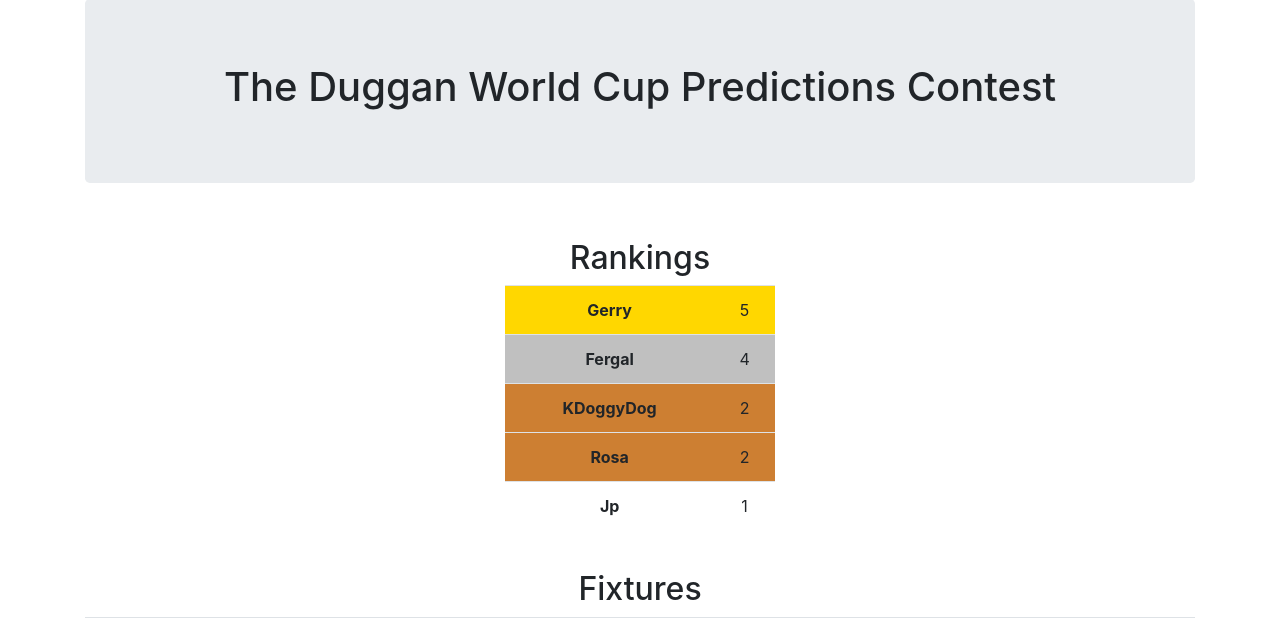
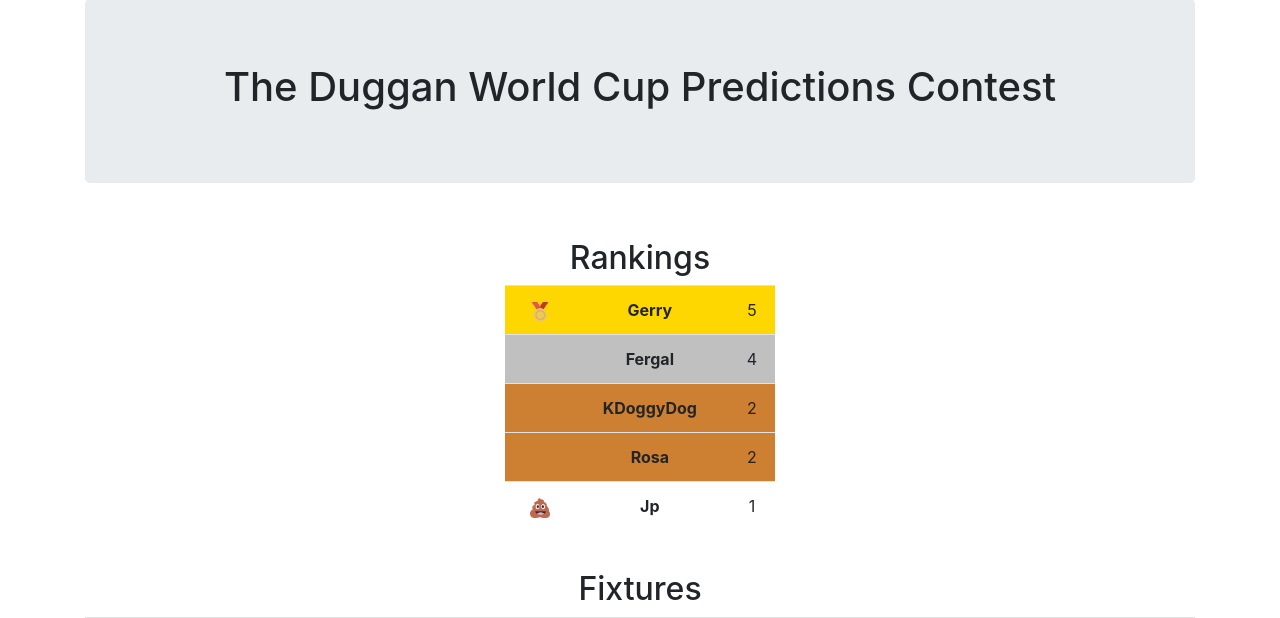
Before and after one commit to fjd35/world_cup, a Flask app: page / in a window 1280 px wide. Shown: the part 81-699 px from the top of the page. Run offline with Flask 3, Linux system fonts and the light colour scheme; data comes from the database, SQL or seed files in the repository; parts of the project's set-up code (start-up, migrations or seed data) failed here and were passed over; some libraries are stand-ins or nearby versions.

Commit message:
Add medal and poo icons to first and last place

```diff
--- a/src/templates/index.html
+++ b/src/templates/index.html
@@ -17,7 +17,7 @@
         {% endfor %}
         {% for user in users %}
             {% if scores.index(user.score) == 0 %}
-            {% set class="points3"%}
+                {% set class="points3" %}
             {% elif scores.index(user.score) == 1 %}
                 {% set class="points2" %}
             {% elif scores.index(user.score) == 2 %}
@@ -26,6 +26,13 @@
                 {% set class="" %}
             {% endif %}
             <tr class="{{ class }}">
+                <td>
+                    {% if class == "points3" %}
+                        <img src="static/gold-medal.png" height="20px" style="margin-left: 5px">
+                    {% elif scores[-1] == user.score %}
+                        <img src="static/poo.png" height="20px" style="margin-left: 5px">
+                    {% endif %}
+                </td>
                 <th>{{ user.username }}</th>
                 <td>{{ user.score }}</td>
             </tr>
```
Also changed, not shown: src/static/gold-medal.png (added), src/static/poo.png (added). Lines whose indentation alone changed are shown as unchanged.
